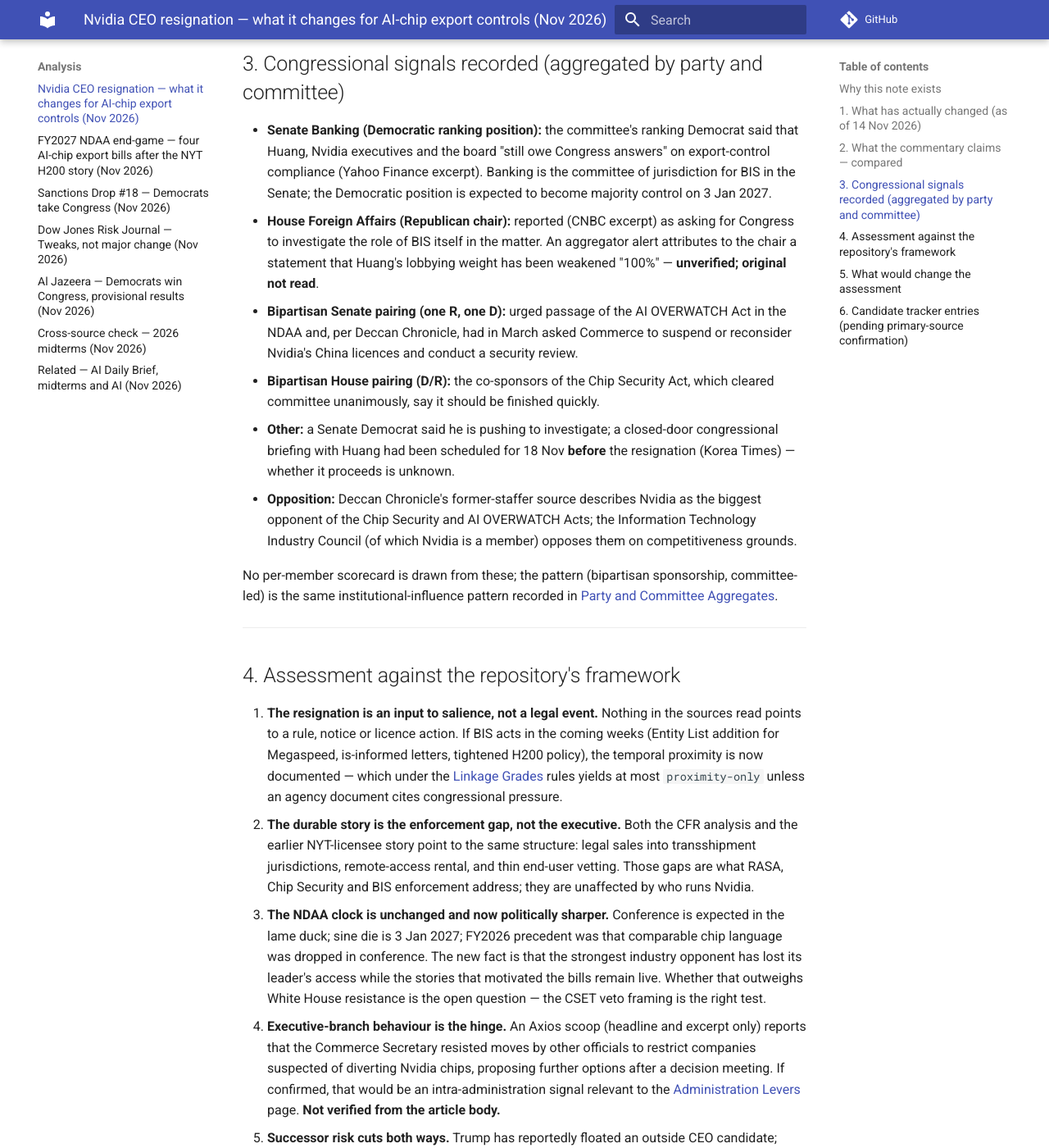
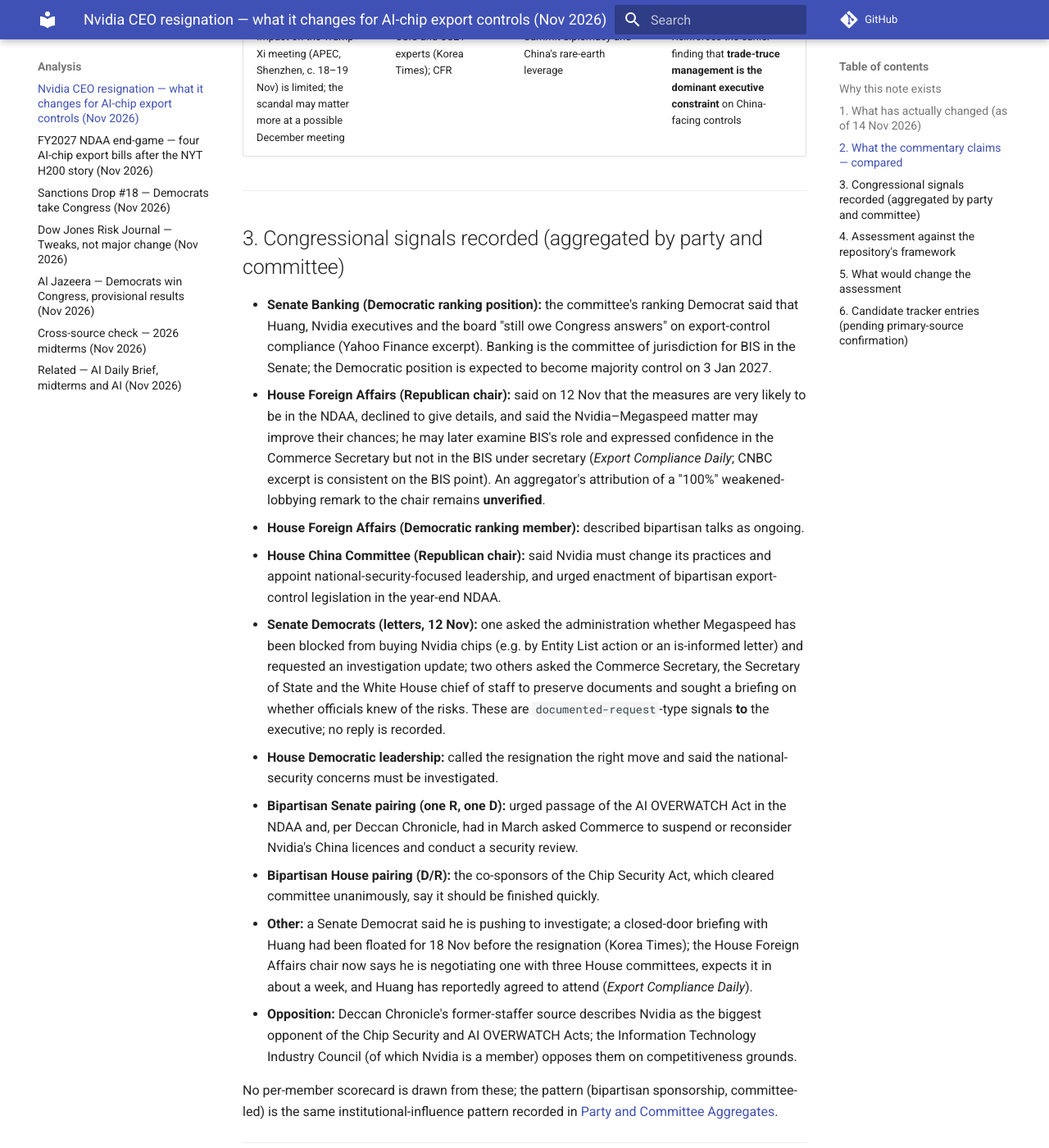
Before and after one commit to felipelago17/Congressional-Influence-Sanctions-Export-Controls, an MkDocs documentation site: the page built from docs/analysis/nvidia-ceo-resignation-export-controls.md, in a window 1280 px wide and 1400 px high, scrolled down 3517 px. Shown: the whole window at 82% size. Built offline with MkDocs 1.6.1 and Material for MkDocs 9.7.7, drawn with Linux system fonts in a browser that asks for light colours; comment, search, counter and statistics services are not loaded; some of the changed text lies outside the part shown.

Commit message:
analysis: add Export Compliance Daily 13 Nov NDAA report to Nvidia resignation note
Co-Authored-By: Claude Sonnet 5.5 <noreply@anthropic.com>
Claude-Session: https://claude.ai/code/session_01EfwLghVScx7K9iqKdr34eX

```diff
--- a/docs/analysis/nvidia-ceo-resignation-export-controls.md
+++ b/docs/analysis/nvidia-ceo-resignation-export-controls.md
@@ -8,6 +8,7 @@
 - *The Korea Times*, "Nvidia scandal may test fragile US-China truce, experts say", 10 Nov 2026 — **Tier 3** (expert survey; read in full)
 - Al Jazeera, "Nvidia spy scandal fuels debate over chip exports to China", 10 Nov 2026 — **Tier 3** (search excerpt only)
 - Deccan Chronicle, "Nvidia spy allegations likely to spur laws to tighten China's access to AI chips" (syndicated wire copy; original outlet not shown), c. 12 Nov 2026 — **Tier 3** (read in full)
+- *Export Compliance Daily* (Warren Communications News), Selinger, "Lawmakers discuss possibly adding export control bills to final NDAA", 13 Nov 2026 (remarks of 12 Nov) — **Tier 3** (specialist trade press; paywalled after the lead, read via a transcription of the body; linked documents and the White House position not available)
 - CNBC live updates and Yahoo Finance, 12 Nov 2026 — **Tier 3** (search excerpts only; CNBC page could not be retrieved)
 - Axios, "Lutnick stalled Trump's Nvidia–China chip curbs after Oval talks", 11 Nov 2026 — **Tier 3** (headline and excerpt only; paywalled/blocked)
 - AI Weekly alert summarising a further report on the NDAA push — **Tier 3, aggregator** (original not read; used only where flagged)
@@ -32,7 +33,7 @@ The question the articles keep asking — "does his exit tighten export controls
 | H200 licensing to China | Case-by-case review under the January 2026 BIS rule continues, with the 25% remittance arrangement; no shipments reported to have cleared Beijing as of mid-2026 | Tier 3 (trade press) — the BIS rule itself should be pulled as the primary source |
 | Megaspeed | DOJ reportedly took over a Commerce probe into whether it helped Chinese firms evade controls (reported 9 Nov); reportedly bought over $4.8bn of Nvidia chips since mid-2024 | Tier 3 (via CFR); **unconfirmed by any agency document read** |
 | BIS Affiliates Rule | Suspension extended to 10 Jan 2027 (see the NDAA note) — unchanged by this event | Previously recorded |
-| FY2027 NDAA | Chip bills still in the Senate management package; no conference outcome yet | Tier 3 |
+| FY2027 NDAA | All three bills were in a proposed Senate manager's amendment; Democrats blocked floor action on the Senate bill in July over Iran-war concerns; talks on the final text are ongoing and nothing is finalised. The House Foreign Affairs chair (R) said on 12 Nov that export-control measures are "very likely" to be in the final bill | Tier 3 (*Export Compliance Daily*) |
 
 **Reading:** the resignation removes the most visible private-sector lobbyist against the chip bills; it does not amend any control. Every near-term effect must run through Congress, BIS or the White House.
 
@@ -56,10 +57,14 @@ The question the articles keep asking — "does his exit tighten export controls
 ## 3. Congressional signals recorded (aggregated by party and committee)
 
 - **Senate Banking (Democratic ranking position):** the committee's ranking Democrat said that Huang, Nvidia executives and the board "still owe Congress answers" on export-control compliance (Yahoo Finance excerpt). Banking is the committee of jurisdiction for BIS in the Senate; the Democratic position is expected to become majority control on 3 Jan 2027.
-- **House Foreign Affairs (Republican chair):** reported (CNBC excerpt) as asking for Congress to investigate the role of BIS itself in the matter. An aggregator alert attributes to the chair a statement that Huang's lobbying weight has been weakened "100%" — **unverified; original not read**.
+- **House Foreign Affairs (Republican chair):** said on 12 Nov that the measures are very likely to be in the NDAA, declined to give details, and said the Nvidia–Megaspeed matter may improve their chances; he may later examine BIS's role and expressed confidence in the Commerce Secretary but not in the BIS under secretary (*Export Compliance Daily*; CNBC excerpt is consistent on the BIS point). An aggregator's attribution of a "100%" weakened-lobbying remark to the chair remains **unverified**.
+- **House Foreign Affairs (Democratic ranking member):** described bipartisan talks as ongoing.
+- **House China Committee (Republican chair):** said Nvidia must change its practices and appoint national-security-focused leadership, and urged enactment of bipartisan export-control legislation in the year-end NDAA.
+- **Senate Democrats (letters, 12 Nov):** one asked the administration whether Megaspeed has been blocked from buying Nvidia chips (e.g. by Entity List action or an is-informed letter) and requested an investigation update; two others asked the Commerce Secretary, the Secretary of State and the White House chief of staff to preserve documents and sought a briefing on whether officials knew of the risks. These are `documented-request`-type signals **to** the executive; no reply is recorded.
+- **House Democratic leadership:** called the resignation the right move and said the national-security concerns must be investigated.
 - **Bipartisan Senate pairing (one R, one D):** urged passage of the AI OVERWATCH Act in the NDAA and, per Deccan Chronicle, had in March asked Commerce to suspend or reconsider Nvidia's China licences and conduct a security review.
 - **Bipartisan House pairing (D/R):** the co-sponsors of the Chip Security Act, which cleared committee unanimously, say it should be finished quickly.
-- **Other:** a Senate Democrat said he is pushing to investigate; a closed-door congressional briefing with Huang had been scheduled for 18 Nov **before** the resignation (Korea Times) — whether it proceeds is unknown.
+- **Other:** a Senate Democrat said he is pushing to investigate; a closed-door briefing with Huang had been floated for 18 Nov before the resignation (Korea Times); the House Foreign Affairs chair now says he is negotiating one with three House committees, expects it in about a week, and Huang has reportedly agreed to attend (*Export Compliance Daily*).
 - **Opposition:** Deccan Chronicle's former-staffer source describes Nvidia as the biggest opponent of the Chip Security and AI OVERWATCH Acts; the Information Technology Industry Council (of which Nvidia is a member) opposes them on competitiveness grounds.
 
 No per-member scorecard is drawn from these; the pattern (bipartisan sponsorship, committee-led) is the same institutional-influence pattern recorded in [Party and Committee Aggregates](../influence/party-committee-aggregates.md).
@@ -70,7 +75,7 @@ No per-member scorecard is drawn from these; the pattern (bipartisan sponsorship
 
 1. **The resignation is an input to salience, not a legal event.** Nothing in the sources read points to a rule, notice or licence action. If BIS acts in the coming weeks (Entity List addition for Megaspeed, is-informed letters, tightened H200 policy), the temporal proximity is now documented — which under the [Linkage Grades](../methodology/linkage-grades.md) rules yields at most `proximity-only` unless an agency document cites congressional pressure.
 2. **The durable story is the enforcement gap, not the executive.** Both the CFR analysis and the earlier NYT-licensee story point to the same structure: legal sales into transshipment jurisdictions, remote-access rental, and thin end-user vetting. Those gaps are what RASA, Chip Security and BIS enforcement address; they are unaffected by who runs Nvidia.
-3. **The NDAA clock is unchanged and now politically sharper.** Conference is expected in the lame duck; sine die is 3 Jan 2027; FY2026 precedent was that comparable chip language was dropped in conference. The new fact is that the strongest industry opponent has lost its leader's access while the stories that motivated the bills remain live. Whether that outweighs White House resistance is the open question — the CSET veto framing is the right test.
+3. **The NDAA clock is unchanged and now politically sharper.** Conference is expected in the lame duck; sine die is 3 Jan 2027; FY2026 precedent was that comparable chip language was dropped in conference. The new facts are that the strongest industry opponent has lost its leader's access, the stories that motivated the bills remain live, and the House committee chair now publicly expects the measures to be in the final text. *Export Compliance Daily* does not report a White House position, so whether that outweighs executive resistance is still the open question — the CSET veto framing is the right test.
 4. **Executive-branch behaviour is the hinge.** An Axios scoop (headline and excerpt only) reports that the Commerce Secretary resisted moves by other officials to restrict companies suspected of diverting Nvidia chips, proposing further options after a decision meeting. If confirmed, that would be an intra-administration signal relevant to the [Administration Levers](../influence/administration-levers.md) page. **Not verified from the article body.**
 5. **Successor risk cuts both ways.** Trump has reportedly floated an outside CEO candidate; Nvidia's posture toward the chip bills under new leadership is unknown. No source read reports a change in Nvidia's stated position.
 
@@ -93,9 +98,10 @@ No per-member scorecard is drawn from these; the pattern (bipartisan sponsorship
 - `nvidia-ceo-resignation-2026-11` — press signal; link to any subsequent oversight letter, BIS action or NDAA conference text.
 - `megaspeed-doj-probe-2026-11` — reported enforcement matter; **needs** a DOJ/BIS document before any entry is made.
 - `ranking-member-statement-nvidia-2026-11-12` — committee statement; needs the official press-release URL.
+- `senate-letters-megaspeed-2026-11-12` — Democratic letters to Commerce, State and the White House (is-informed/Entity List inquiry; document preservation); needs the letters themselves. Grade `documented-request` only if an agency reply cites them.
 
 *Primary sources needed:* Nvidia's 8-K announcing the resignation; Senate Banking and HFAC press releases; Federal Register check for BIS notices dated 12–14 Nov; the January 2026 BIS H200 rule; Congress.gov status for the three Senate-amendment bills; the NDAA conference calendar.
 
 ---
 
-*Reading note prepared 14 November 2026. Facts are as reported by the outlets listed; several rest on search excerpts or single outlets and are flagged above. Revisit after the Trump–Xi meeting and any conference announcement.*
+*Reading note prepared 14 November 2026; updated the same day with the 13 Nov *Export Compliance Daily* report. Facts are as reported by the outlets listed; several rest on search excerpts or single outlets and are flagged above. Revisit after the Trump–Xi meeting and any conference announcement.*
```
